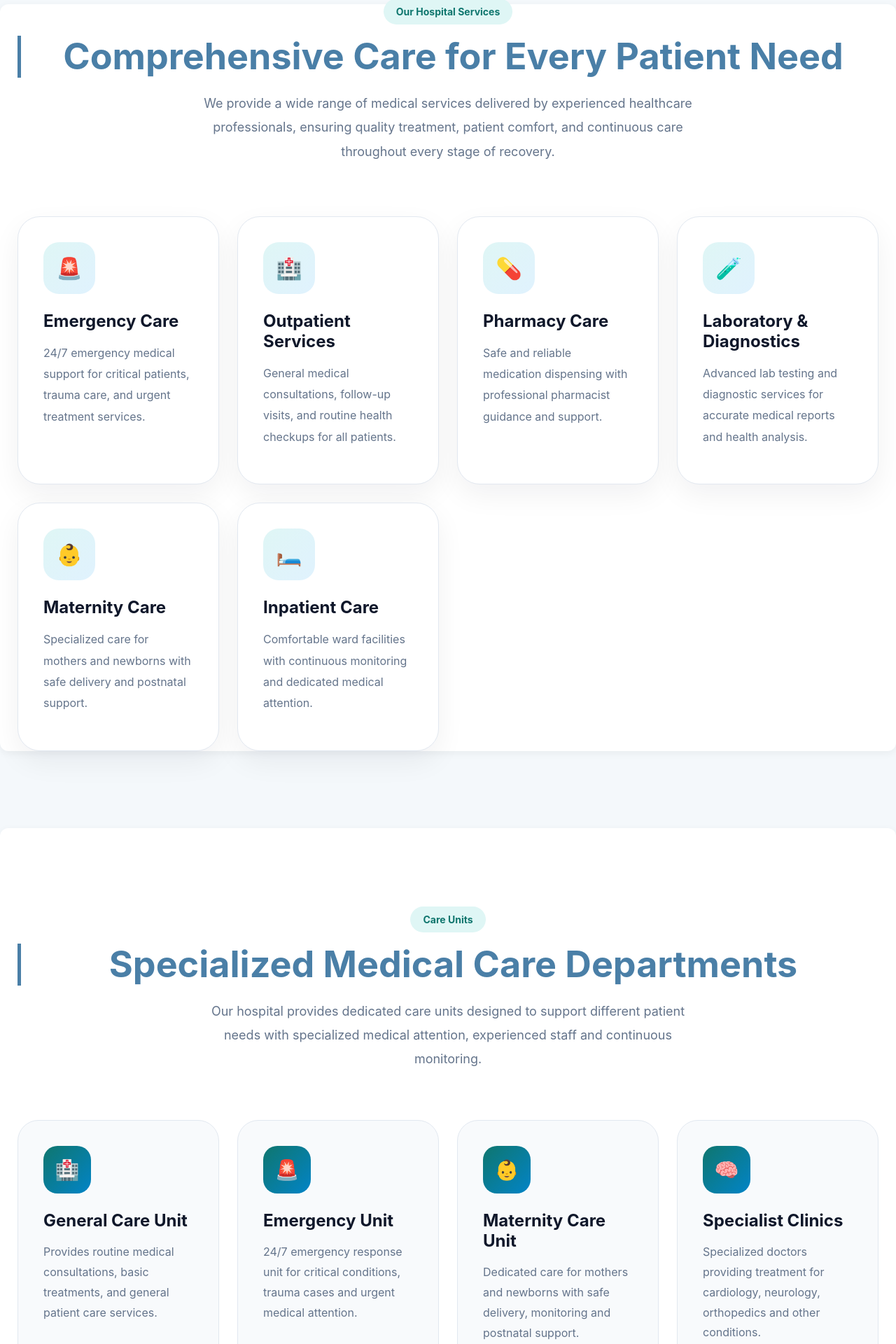
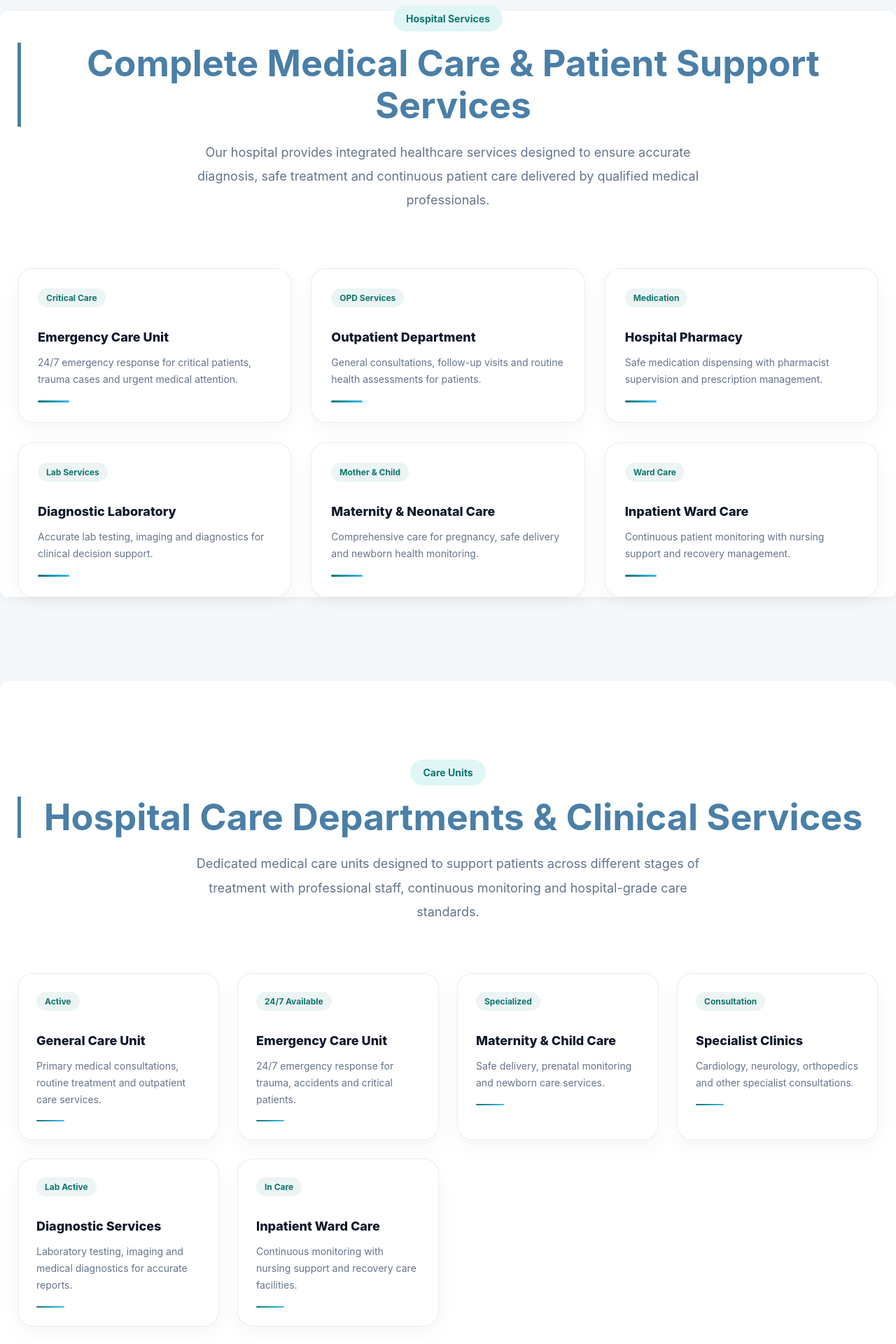
Before and after one commit to Prarthana725/healthcare_system, a React (Create React App) app in the folder frontend/: page / in a window 1280 px wide. Shown: the part 2315-4235 px from the top of the page at 70% size. Built offline with nearby package versions, Linux system fonts and the light colour scheme.

Commit message:
Refactor LandingPage UI to hospital-grade healthcare system design

```diff
--- a/frontend/src/LandingPage.js
+++ b/frontend/src/LandingPage.js
@@ -695,7 +695,7 @@ export default function LandingPage() {
                 id="services"
                 style={{
                     maxWidth: '1300px',
-                    margin: '110px auto',
+                    margin: '120px auto',
                     padding: '0 25px'
                 }}
             >
@@ -705,150 +705,141 @@ export default function LandingPage() {
                 <div
                     style={{
                         textAlign: 'center',
-                        marginBottom: '75px'
+                        marginBottom: '80px'
                     }}
                 >
 
                     <span style={sectionTag}>
-                        Our Hospital Services
+                        Hospital Services
                     </span>
 
                     <h2 style={sectionTitle}>
-                        Comprehensive Care for Every Patient Need
+                        Complete Medical Care & Patient Support Services
                     </h2>
 
                     <p style={sectionDesc}>
-                        We provide a wide range of medical services delivered by
-                        experienced healthcare professionals, ensuring quality treatment,
-                        patient comfort, and continuous care throughout every stage of recovery.
+                        Our hospital provides integrated healthcare services designed to
+                        ensure accurate diagnosis, safe treatment and continuous patient
+                        care delivered by qualified medical professionals.
                     </p>
 
                 </div>
 
-                {/* SERVICES GRID */}
+                {/* GRID */}
 
                 <div
                     style={{
                         display: 'grid',
                         gridTemplateColumns:
-                            'repeat(auto-fit,minmax(280px,1fr))',
-                        gap: '26px'
+                            'repeat(auto-fit,minmax(290px,1fr))',
+                        gap: '28px'
                     }}
                 >
 
-                    {/* EMERGENCY CARE */}
-
-                    <div style={serviceCard}>
-
-                        <div style={serviceIcon}>
-                            🚨
+                    {[
+                        {
+                            title: 'Emergency Care Unit',
+                            desc: '24/7 emergency response for critical patients, trauma cases and urgent medical attention.',
+                            tag: 'Critical Care'
+                        },
+                        {
+                            title: 'Outpatient Department',
+                            desc: 'General consultations, follow-up visits and routine health assessments for patients.',
+                            tag: 'OPD Services'
+                        },
+                        {
+                            title: 'Hospital Pharmacy',
+                            desc: 'Safe medication dispensing with pharmacist supervision and prescription management.',
+                            tag: 'Medication'
+                        },
+                        {
+                            title: 'Diagnostic Laboratory',
+                            desc: 'Accurate lab testing, imaging and diagnostics for clinical decision support.',
+                            tag: 'Lab Services'
+                        },
+                        {
+                            title: 'Maternity & Neonatal Care',
+                            desc: 'Comprehensive care for pregnancy, safe delivery and newborn health monitoring.',
+                            tag: 'Mother & Child'
+                        },
+                        {
+                            title: 'Inpatient Ward Care',
+                            desc: 'Continuous patient monitoring with nursing support and recovery management.',
+                            tag: 'Ward Care'
+                        }
+                    ].map((item, index) => (
+
+                        <div
+                            key={index}
+                            style={{
+                                background: '#ffffff',
+                                border: '1px solid rgba(15,23,42,0.08)',
+                                borderRadius: '22px',
+                                padding: '28px',
+                                boxShadow: '0 10px 30px rgba(0,0,0,0.04)',
+                                transition: '0.3s ease',
+                                position: 'relative'
+                            }}
+                        >
+
+                            {/* CATEGORY TAG */}
+
+                            <div
+                                style={{
+                                    display: 'inline-block',
+                                    fontSize: '12px',
+                                    fontWeight: '700',
+                                    color: '#0f766e',
+                                    background: 'rgba(15,118,110,0.08)',
+                                    padding: '6px 12px',
+                                    borderRadius: '999px',
+                                    marginBottom: '14px'
+                                }}
+                            >
+                                {item.tag}
+                            </div>
+
+                            {/* TITLE */}
+
+                            <h3
+                                style={{
+                                    fontSize: '18px',
+                                    fontWeight: '800',
+                                    color: '#0f172a',
+                                    marginBottom: '10px'
+                                }}
+                            >
+                                {item.title}
+                            </h3>
+
+                            {/* DESCRIPTION */}
+
+                            <p
+                                style={{
+                                    color: '#64748b',
+                                    lineHeight: '1.7',
+                                    fontSize: '14px'
+                                }}
+                            >
+                                {item.desc}
+                            </p>
+
+                            {/* BOTTOM ACCENT LINE */}
+
+                            <div
+                                style={{
+                                    marginTop: '18px',
+                                    width: '45px',
+                                    height: '3px',
+                                    borderRadius: '999px',
+                                    background:
+                                        'linear-gradient(to right,#0f766e,#38bdf8)'
+                                }}
+                            ></div>
+
                         </div>
 
-                        <h3 style={serviceTitle}>
-                            Emergency Care
-                        </h3>
-
-                        <p style={serviceDesc}>
-                            24/7 emergency medical support for critical patients,
-                            trauma care, and urgent treatment services.
-                        </p>
-
-                    </div>
-
-                    {/* OUTPATIENT */}
-
-                    <div style={serviceCard}>
-
-                        <div style={serviceIcon}>
-                            🏥
-                        </div>
-
-                        <h3 style={serviceTitle}>
-                            Outpatient Services
-                        </h3>
-
-                        <p style={serviceDesc}>
-                            General medical consultations, follow-up visits,
-                            and routine health checkups for all patients.
-                        </p>
-
-                    </div>
-
-                    {/* PHARMACY */}
-
-                    <div style={serviceCard}>
-
-                        <div style={serviceIcon}>
-                            💊
-                        </div>
-
-                        <h3 style={serviceTitle}>
-                            Pharmacy Care
-                        </h3>
-
-                        <p style={serviceDesc}>
-                            Safe and reliable medication dispensing with
-                            professional pharmacist guidance and support.
-                        </p>
-
-                    </div>
-
-                    {/* DIAGNOSTICS */}
-
-                    <div style={serviceCard}>
-
-                        <div style={serviceIcon}>
-                            🧪
-                        </div>
-
-                        <h3 style={serviceTitle}>
-                            Laboratory & Diagnostics
-                        </h3>
-
-                        <p style={serviceDesc}>
-                            Advanced lab testing and diagnostic services
-                            for accurate medical reports and health analysis.
-                        </p>
-
-                    </div>
-
-                    {/* MATERNITY */}
-
-                    <div style={serviceCard}>
-
-                        <div style={serviceIcon}>
-                            👶
-                        </div>
-
-                        <h3 style={serviceTitle}>
-                            Maternity Care
-                        </h3>
-
-                        <p style={serviceDesc}>
-                            Specialized care for mothers and newborns
-                            with safe delivery and postnatal support.
-                        </p>
-
-                    </div>
-
-                    {/* INPATIENT */}
-
-                    <div style={serviceCard}>
-
-                        <div style={serviceIcon}>
-                            🛏️
-                        </div>
-
-                        <h3 style={serviceTitle}>
-                            Inpatient Care
-                        </h3>
-
-                        <p style={serviceDesc}>
-                            Comfortable ward facilities with continuous
-                            monitoring and dedicated medical attention.
-                        </p>
-
-                    </div>
+                    ))}
 
                 </div>
 
@@ -885,13 +876,13 @@ export default function LandingPage() {
                         </span>
 
                         <h2 style={sectionTitle}>
-                            Specialized Medical Care Departments
+                            Hospital Care Departments & Clinical Services
                         </h2>
 
                         <p style={sectionDesc}>
-                            Our hospital provides dedicated care units designed to support
-                            different patient needs with specialized medical attention,
-                            experienced staff and continuous monitoring.
+                            Dedicated medical care units designed to support patients across
+                            different stages of treatment with professional staff, continuous
+                            monitoring and hospital-grade care standards.
                         </p>
 
                     </div>
@@ -907,119 +898,111 @@ export default function LandingPage() {
                         }}
                     >
 
-                        {/* CARD 1 */}
-
-                        <div style={featureCard}>
-
-                            <div style={featureIcon}>
-                                🏥
+                        {/* CARD TEMPLATE STYLE */}
+
+                        {[
+                            {
+                                title: 'General Care Unit',
+                                desc: 'Primary medical consultations, routine treatment and outpatient care services.',
+                                status: 'Active'
+                            },
+                            {
+                                title: 'Emergency Care Unit',
+                                desc: '24/7 emergency response for trauma, accidents and critical patients.',
+                                status: '24/7 Available'
+                            },
+                            {
+                                title: 'Maternity & Child Care',
+                                desc: 'Safe delivery, prenatal monitoring and newborn care services.',
+                                status: 'Specialized'
+                            },
+                            {
+                                title: 'Specialist Clinics',
+                                desc: 'Cardiology, neurology, orthopedics and other specialist consultations.',
+                                status: 'Consultation'
+                            },
+                            {
+                                title: 'Diagnostic Services',
+                                desc: 'Laboratory testing, imaging and medical diagnostics for accurate reports.',
+                                status: 'Lab Active'
+                            },
+                            {
+                                title: 'Inpatient Ward Care',
+                                desc: 'Continuous monitoring with nursing support and recovery care facilities.',
+                                status: 'In Care'
+                            }
+                        ].map((item, index) => (
+
+                            <div
+                                key={index}
+                                style={{
+                                    background: '#ffffff',
+                                    border: '1px solid rgba(15,23,42,0.08)',
+                                    borderRadius: '22px',
+                                    padding: '26px',
+                                    boxShadow: '0 10px 30px rgba(0,0,0,0.04)',
+                                    transition: '0.3s ease'
+                                }}
+                            >
+
+                                {/* STATUS BADGE */}
+
+                                <div
+                                    style={{
+                                        display: 'inline-block',
+                                        fontSize: '12px',
+                                        fontWeight: '700',
+                                        color: '#0f766e',
+                                        background: 'rgba(15,118,110,0.08)',
+                                        padding: '6px 12px',
+                                        borderRadius: '999px',
+                                        marginBottom: '14px'
+                                    }}
+                                >
+                                    {item.status}
+                                </div>
+
+                                {/* TITLE */}
+
+                                <h3
+                                    style={{
+                                        fontSize: '18px',
+                                        fontWeight: '800',
+                                        color: '#0f172a',
+                                        marginBottom: '10px'
+                                    }}
+                                >
+                                    {item.title}
+                                </h3>
+
+                                {/* DESCRIPTION */}
+
+                                <p
+                                    style={{
+                                        color: '#64748b',
+                                        lineHeight: '1.7',
+                                        fontSize: '14px'
+                                    }}
+                                >
+                                    {item.desc}
+                                </p>
+
+                                {/* FOOTER LINE */}
+
+                                <div
+                                    style={{
+                                        marginTop: '18px',
+                                        height: '2px',
+                                        width: '40px',
+                                        background:
+                                            'linear-gradient(to right,#0f766e,#38bdf8)',
+                                        borderRadius: '999px'
+                                    }}
+                                ></div>
+
                             </div>
 
-                            <h3 style={featureTitle}>
-                                General Care Unit
-                            </h3>
-
-                            <p style={featureText}>
-                                Provides routine medical consultations, basic treatments,
-                                and general patient care services.
-                            </p>
-
-                        </div>
-
-                        {/* CARD 2 */}
-
-                        <div style={featureCard}>
-
-                            <div style={featureIcon}>
-                                🚨
-                            </div>
-
-                            <h3 style={featureTitle}>
-                                Emergency Unit
-                            </h3>
-
-                            <p style={featureText}>
-                                24/7 emergency response unit for critical conditions,
-                                trauma cases and urgent medical attention.
-                            </p>
-
-                        </div>
-
-                        {/* CARD 3 */}
-
-                        <div style={featureCard}>
-
-                            <div style={featureIcon}>
-                                👶
-                            </div>
-
-                            <h3 style={featureTitle}>
-                                Maternity Care Unit
-                            </h3>
-
-                            <p style={featureText}>
-                                Dedicated care for mothers and newborns with safe delivery,
-                                monitoring and postnatal support.
-                            </p>
-
-                        </div>
-
-                        {/* CARD 4 */}
-
-                        <div style={featureCard}>
-
-                            <div style={featureIcon}>
-                                🧠
-                            </div>
-
-                            <h3 style={featureTitle}>
-                                Specialist Clinics
-                            </h3>
-
-                            <p style={featureText}>
-                                Specialized doctors providing treatment for cardiology,
-                                neurology, orthopedics and other conditions.
-                            </p>
-
-                        </div>
-
-                        {/* CARD 5 */}
-
-                        <div style={featureCard}>
-
-                            <div style={featureIcon}>
-                                🧪
-                            </div>
-
-                            <h3 style={featureTitle}>
-                                Diagnostic Unit
-                            </h3>
-
-                            <p style={featureText}>
-                                Laboratory and diagnostic services for accurate medical
-                                testing and health analysis.
-                            </p>
-
-                        </div>
-
-                        {/* CARD 6 */}
-
-                        <div style={featureCard}>
-
-                            <div style={featureIcon}>
-                                🛏️
-                            </div>
-
-                            <h3 style={featureTitle}>
-                                Inpatient Ward Care
-                            </h3>
-
-                            <p style={featureText}>
-                                Continuous patient monitoring with comfortable ward facilities
-                                and dedicated nursing care.
-                            </p>
-
-                        </div>
+                        ))}
 
                     </div>
 
@@ -1333,10 +1316,21 @@ export default function LandingPage() {
                             System Access
                         </h4>
 
-                        <p style={footerItem}>Admin Portal</p>
-                        <p style={footerItem}>Doctor Login</p>
-                        <p style={footerItem}>Pharmacy Panel</p>
-                        <p style={footerItem}>Reception Desk</p>
+                        <a href="/login" style={{ textDecoration: 'none' }}>
+                            <p style={footerItem}>Admin Portal</p>
+                        </a>
+
+                        <a href="/login" style={{ textDecoration: 'none' }}>
+                            <p style={footerItem}>Doctor Login</p>
+                        </a>
+
+                        <a href="/login" style={{ textDecoration: 'none' }}>
+                            <p style={footerItem}>Pharmacy Panel</p>
+                        </a>
+
+                        <a href="/login" style={{ textDecoration: 'none' }}>
+                            <p style={footerItem}>Reception Desk</p>
+                        </a>
                         <p style={footerItem}>Emergency Access</p>
 
                     </div>
```
